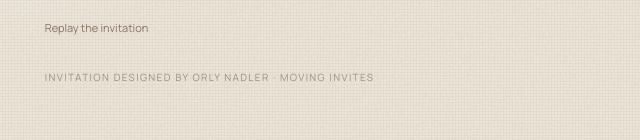
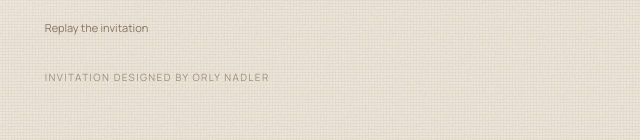
Before and after one commit to oyyeahhh/dovid-invite, a plain HTML site: page index.html in a window 1280 px wide. Both pictures are taken after a click on the button "View invitation". Shown: the part 652-792 px from the top of the page, 640-1280 px from the left. Drawn offline with Linux system fonts and the light colour scheme.

Commit message:
Credit: Invitation designed by Orly Nadler
Co-Authored-By: Claude Opus 5.5 <noreply@anthropic.com>
Claude-Session: https://claude.ai/code/session_01U9u88HcpnUusDVUVE4e7LF

```diff
--- a/index.html
+++ b/index.html
@@ -65,7 +65,7 @@ body.details-theme{background:var(--paper);color:var(--ink);color-scheme:light}#
       <a id="calendar" target="_blank" rel="noopener">Add to Google Calendar ↗</a>
       <a id="ics" download="Dovid-Bar-Mitzvah.ics">Apple / Outlook calendar ↗</a>
       <a href="https://www.google.com/maps/search/?api=1&amp;query=Power+Up+Arena+Paramus+NJ" target="_blank" rel="noopener">Directions ↗</a>
-    </nav><button class="replay" id="replay" type="button">Replay the invitation</button><p class="credit">Invitation designed by Orly Nadler · Moving Invites</p>
+    </nav><button class="replay" id="replay" type="button">Replay the invitation</button><p class="credit">Invitation designed by Orly Nadler</p>
   </div>
 </section></main><script>
 window.google = {script: {run: (function make(ok, bad) {
```
